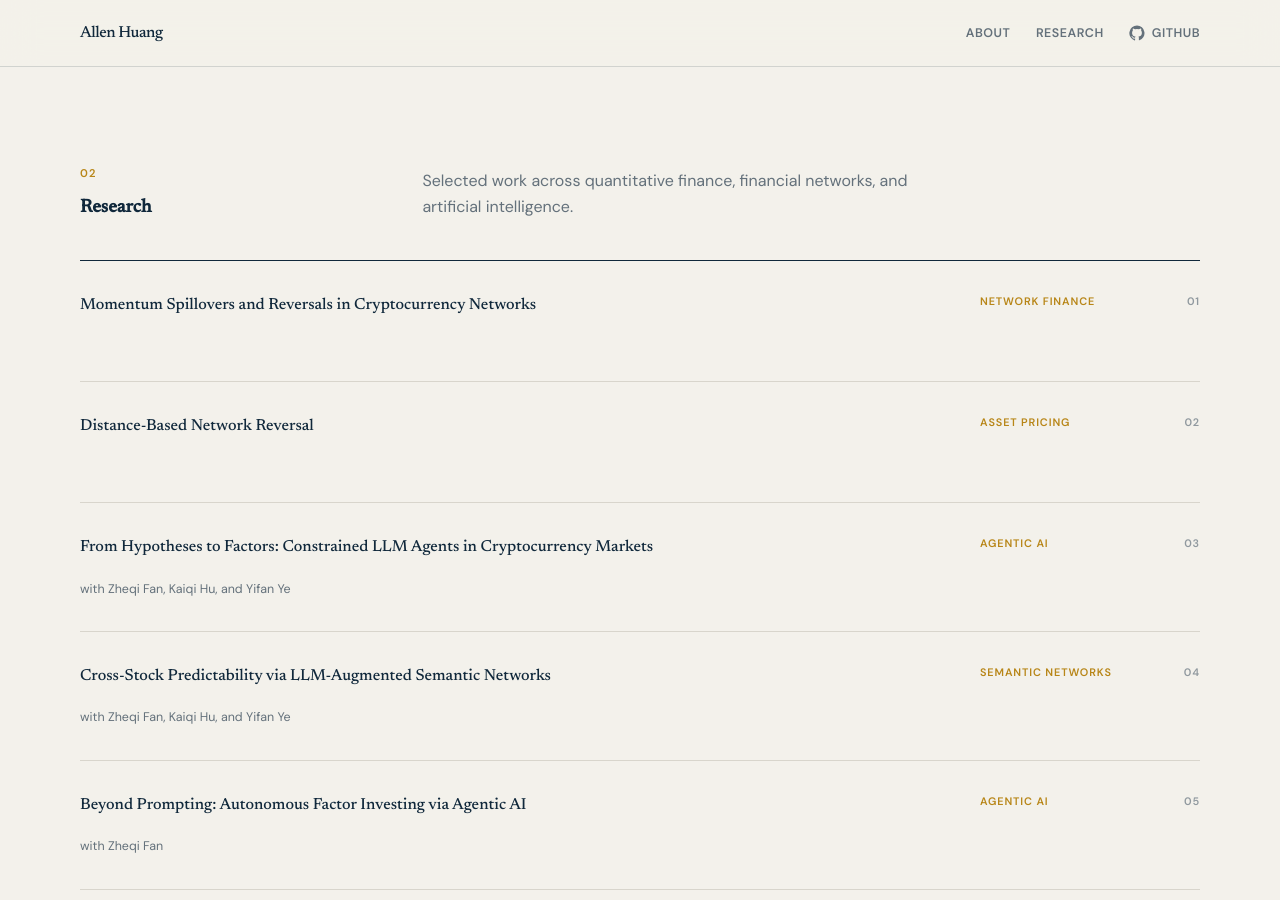
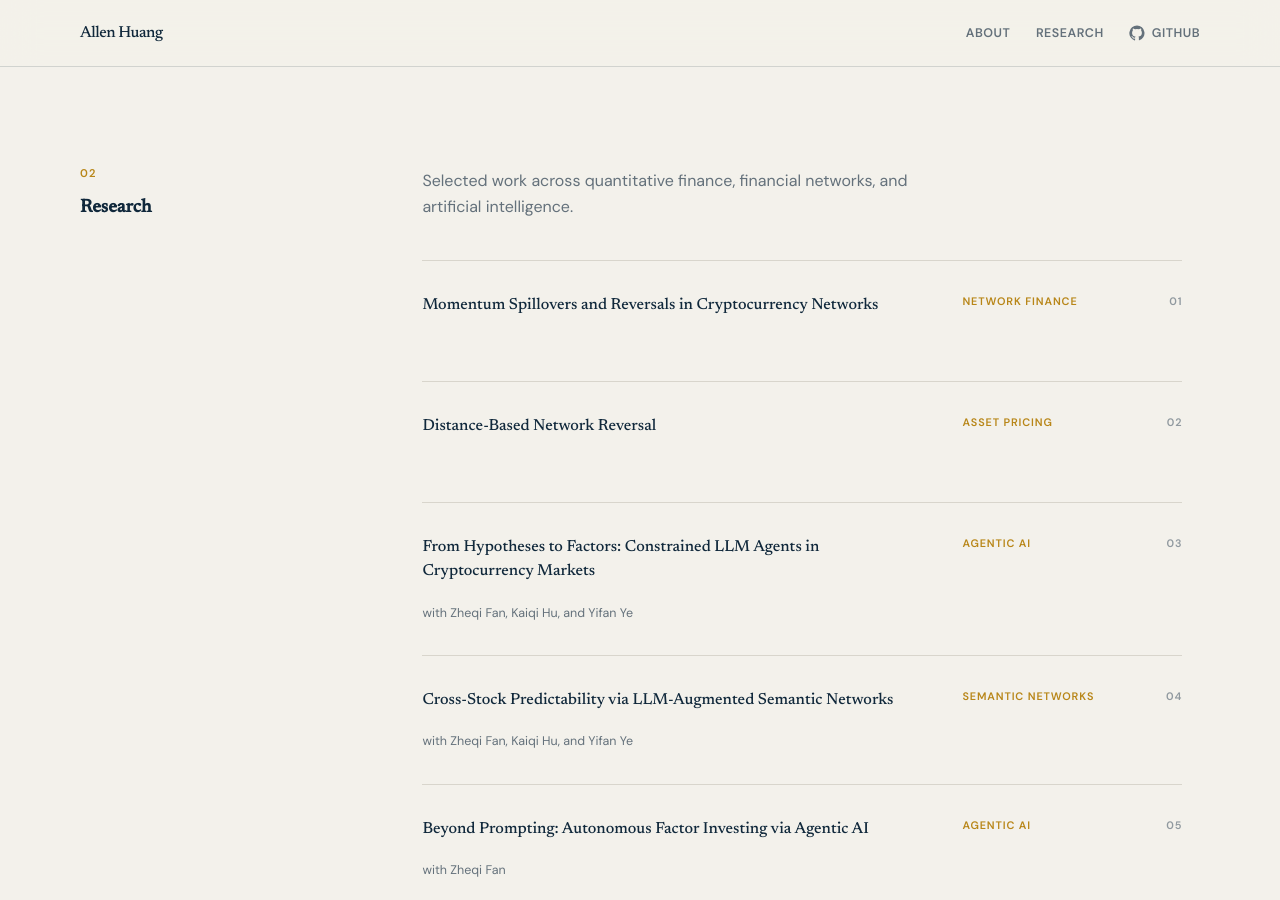
Before and after one commit to allenh16/allenh16.github.io, a Jekyll site: the page built from index.md, in a window 1280 px wide and 900 px high, scrolled down 1085 px. Built offline with Jekyll 4.4.1, drawn with Linux system fonts in a browser that asks for light colours.

Commit message:
Align research list with about content

```diff
--- a/assets/css/style.scss
+++ b/assets/css/style.scss
@@ -216,7 +216,8 @@ main,
 .research-section { padding-bottom: 7rem; scroll-margin-top: 3rem; }
 .section-heading { align-items: end; padding-bottom: 2.5rem; }
 .section-heading > p { max-width: 540px; margin: 0; color: var(--muted); }
-.research-list { border-top: 1px solid var(--navy); }
+.research-grid { display: grid; grid-template-columns: 240px minmax(0, 1fr); gap: clamp(3rem, 8vw, 8rem); }
+.research-list { grid-column: 2; max-width: 760px; border-top: 1px solid var(--line); }
 
 .research-item {
   display: grid;
@@ -267,6 +268,8 @@ a:focus-visible { outline: 2px solid var(--gold); outline-offset: 4px; }
   .market-chart { position: absolute; top: 50%; right: -32%; width: 120%; max-width: none; margin: 0; opacity: .32; transform: translateY(-42%); }
   .section-grid { grid-template-columns: 1fr; gap: 2.5rem; padding: 5rem 0; }
   .section-heading { gap: 1.5rem; }
+  .research-grid { grid-template-columns: 1fr; gap: 0; }
+  .research-list { grid-column: 1; max-width: none; }
   .research-item { grid-template-columns: 1fr; gap: .8rem; padding: 1.6rem 0; }
   .research-meta { grid-column: 1; grid-row: 1; }
   .research-item h3 { grid-column: 1; grid-row: 2; }
```
